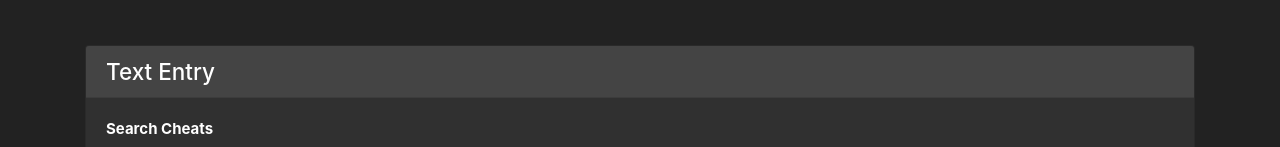
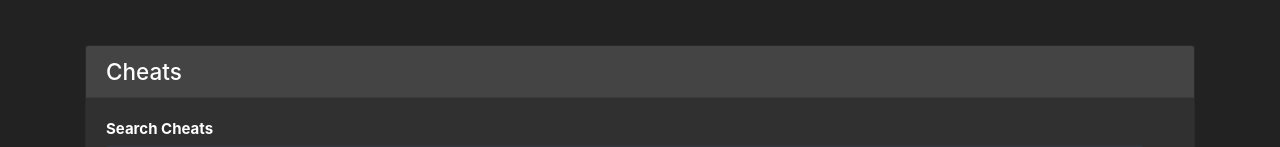
Before and after one commit to jack-hermanson/gta-cheats, a React (Create React App) app: page / in a window 1280 px wide. Shown: the top 147 px of the page. Built offline with nearby package versions, Linux system fonts and the light colour scheme.

Commit message:
move searchCard and give title

```diff
--- a/src/components/cheats/Cheats.tsx
+++ b/src/components/cheats/Cheats.tsx
@@ -1,5 +1,5 @@
 import { ChangeEvent, Component, Fragment, MouseEvent } from "react";
-import { SearchCard } from "../search/SearchCard";
+import { SearchCard } from "../shared/Search/SearchCard";
 import { StandardCard } from "../shared/Card/StandardCard";
 import cheatData from "../../data/cheats.json";
 
@@ -38,6 +38,7 @@ export class Cheats extends Component<Props, State> {
     return (
       <Fragment>
         <SearchCard
+          cardTitle="Cheats"
           label="Search Cheats"
           onSearchTextChange={(event) => this.handleSearchTextChange(event)}
           onClearButtonClick={(event) => this.handleClearButtonClick(event)}
--- a/src/components/search/SearchCard.tsx
+++ b/src/components/shared/Search/SearchCard.tsx
@@ -1,9 +1,10 @@
 import { Component, ChangeEvent, MouseEvent } from "react";
 import { Form, FormGroup, Label, Input, InputGroup } from "reactstrap";
-import { StandardCard } from "../shared/Card/StandardCard";
+import { StandardCard } from "../Card/StandardCard";
 
 interface Props {
   label: string;
+  cardTitle: string;
   onSearchTextChange: (event: ChangeEvent<HTMLInputElement>) => any;
   onClearButtonClick: (event: MouseEvent<HTMLButtonElement>) => any;
 }
@@ -42,12 +43,13 @@ export class SearchCard extends Component<Props, State> {
 
   render() {
     return (
-      <StandardCard title="Text Entry">
+      <StandardCard title={this.props.cardTitle}>
         <Form onSubmit={(e) => e.preventDefault()}>
           <FormGroup className="mb-2">
             <Label>{this.props.label}</Label>
             <InputGroup>
               <Input
+                autoFocus
                 id="search-text"
                 placeholder="Enter something..."
                 type="text"
```
